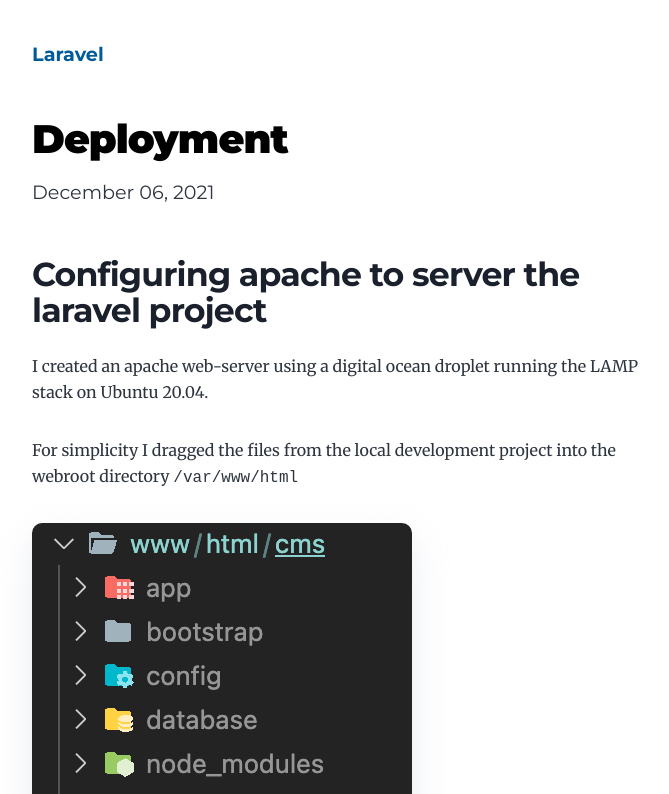
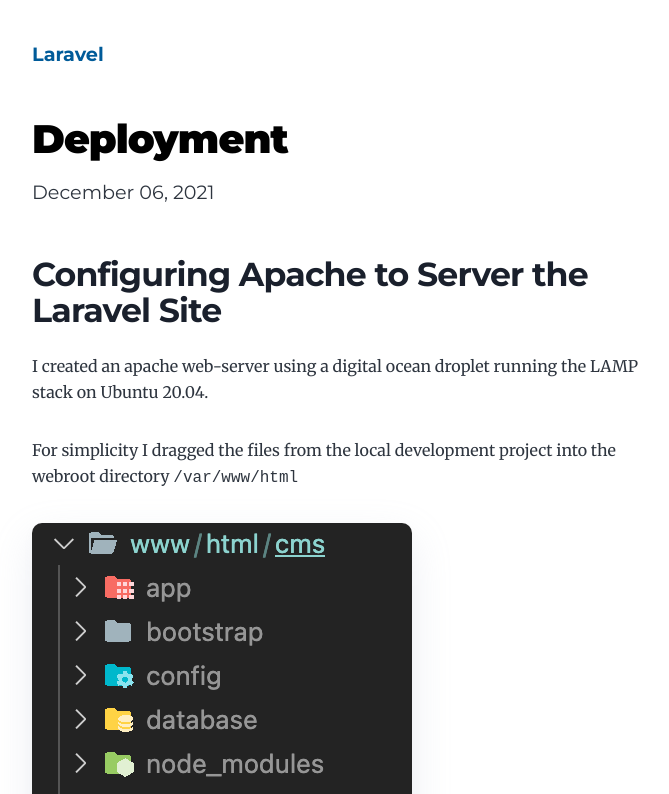
Before and after one commit to dylanmooney62/laravel-blog, a Gatsby site: page /deployment/ in a window 1280 px wide. Shown: the top 794 px of the page, without its empty margins (292-961 px from the left). Built offline with nearby package versions, Linux system fonts and the light colour scheme; Gatsby itself is replaced by a stand-in of ours; some packages are replaced by stand-ins of ours.

Commit message:
updated title

```diff
--- a/content/blog/deployment.md
+++ b/content/blog/deployment.md
@@ -4,7 +4,7 @@
 description: Deployment to an Apache web server.
 ---
 
-## Configuring apache to server the laravel project
+## Configuring Apache to Server the Laravel Site
 
 I created an apache web-server using a digital ocean droplet running the LAMP stack on Ubuntu 20.04.
 
```
